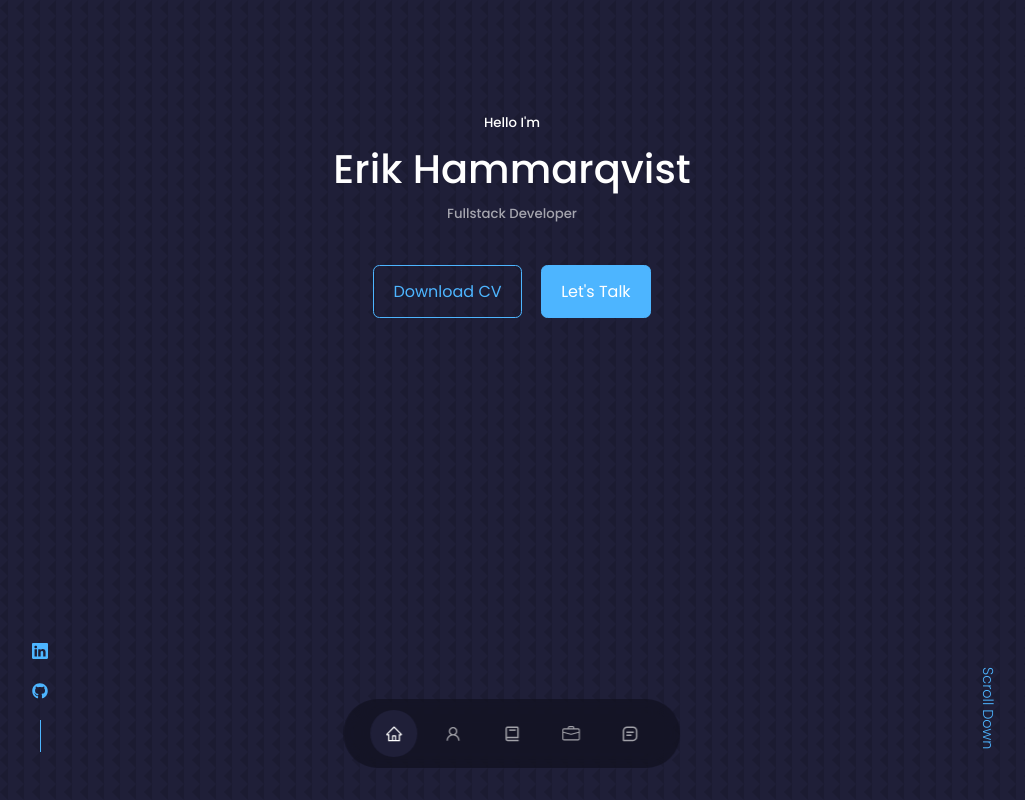
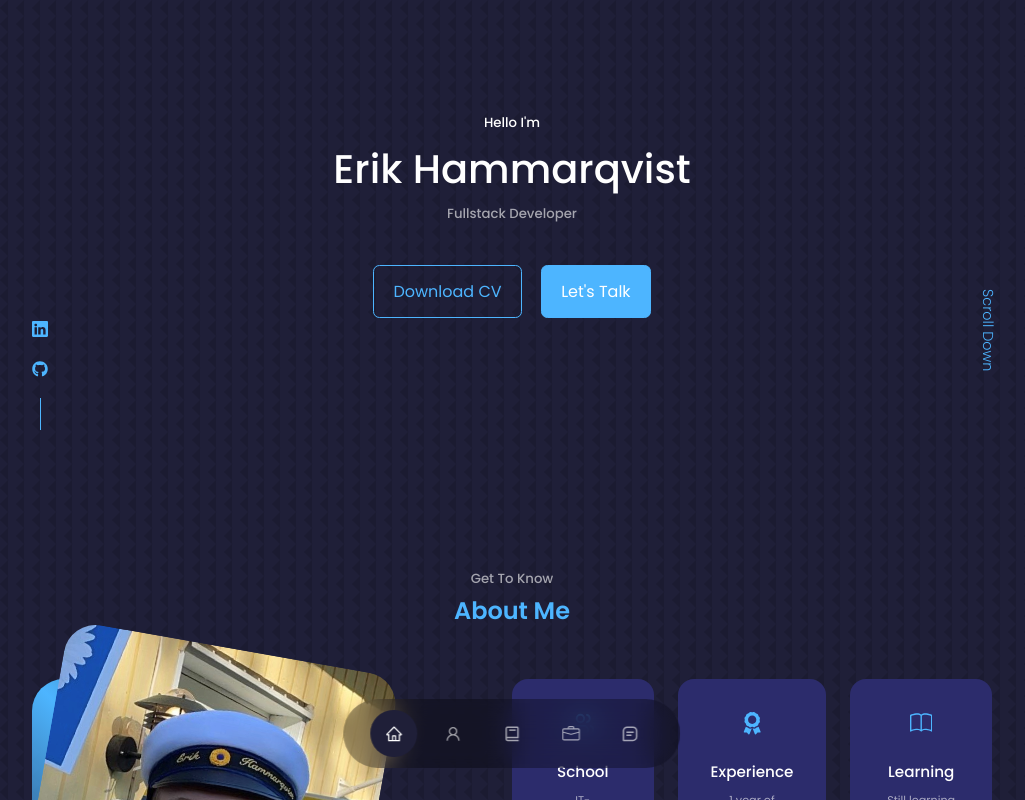
Before and after one commit to Atcheee/Porfolio, a React (Create React App) app: page / in a window 1280 px wide. Shown: the top 800 px of the page, without its empty margins (128-1153 px from the left). Built offline with nearby package versions, Linux system fonts and the light colour scheme.

Commit message:
Portfolio Done

```diff
--- a/src/components/header/header.css
+++ b/src/components/header/header.css
@@ -1,5 +1,5 @@
 header {
-  height: 100vh;
+  height: 55vh;
   padding-top: 7rem;
   overflow: hidden;
 }
@@ -28,7 +28,6 @@ header {
   gap: 0.8rem;
   position: absolute;
   left: 0;
-  bottom: 3rem;
 }
 
 .header_socials::after {
@@ -43,7 +42,6 @@ header {
 .scroll_down {
   position: absolute;
   right: -2.3rem;
-  bottom: 5rem;
   transform: rotate(90deg);
   font-weight: 300;
   font-size: 0.9rem;
```
